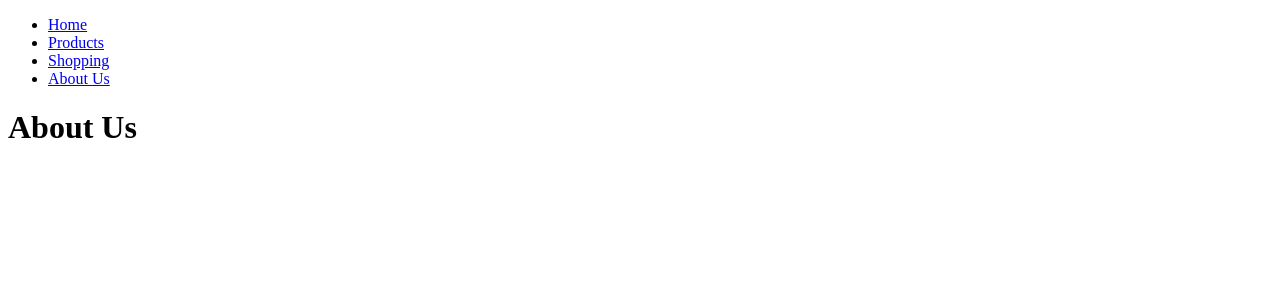
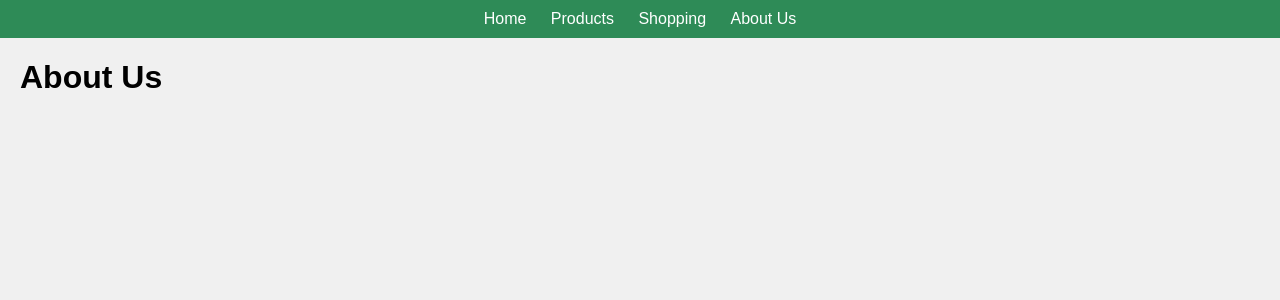
Before and after one commit to CSRept1l1an/HyperMarketProject, a Flask app: page /about in a window 1280 px wide. Shown: the top 300 px of the page. Run offline with Flask 3, Linux system fonts and the light colour scheme.

Commit message:
First Step

```diff
--- a/app.py
+++ b/app.py
@@ -36,6 +36,7 @@ def product(product_id):
         if 'shopping_list' not in session:
             session['shopping_list'] = []
         session['shopping_list'].append(product)
+        session.modified = True
         return redirect(url_for('shopping_list'))
 
     return render_template('product.html', product=product)
--- a/templates/base.html
+++ b/templates/base.html
@@ -5,6 +5,48 @@
     <meta charset="UTF-8">
     <meta name="viewport" content="width=device-width, initial-scale=1.0">
     <title>{% block title %}{% endblock %}</title>
+    <style>
+        body {
+            font-family: Arial, sans-serif;
+            background-color: #f0f0f0; /* Light gray background */
+            margin: 0;
+            padding: 0;
+        }
+
+        nav {
+            background-color: #2e8b57; /* Green-gray color for the navigation bar */
+            padding: 10px 0;
+        }
+
+        ul {
+            list-style-type: none;
+            margin: 0;
+            padding: 0;
+            text-align: center;
+        }
+
+        li {
+            display: inline;
+            margin-right: 20px;
+        }
+
+        li:last-child {
+            margin-right: 0; /* Remove margin from the last list item */
+        }
+
+        a {
+            text-decoration: none;
+            color: #ffffff; /* White text color for links */
+        }
+
+        a:hover {
+            color: #cccccc; /* Light gray text color on hover */
+        }
+
+        .container {
+            margin: 20px;
+        }
+    </style>
 </head>
 <body>
     <nav>
@@ -15,7 +57,7 @@
             <li><a href="/about">About Us</a></li>
         </ul>
     </nav>
-    <div>
+    <div class="container">
         {% block content %}{% endblock %}
     </div>
 </body>
--- a/templates/product.html
+++ b/templates/product.html
@@ -12,6 +12,7 @@
 
 <form method="POST">
     <button type="submit">Add to Shopping List</button>
+<!--<button type="submit">Remove From The List</button>-->
 </form>
 
 <a href="/products">Back to Products List</a>
```
Also changed, not shown: identifier.sqlite (added).
